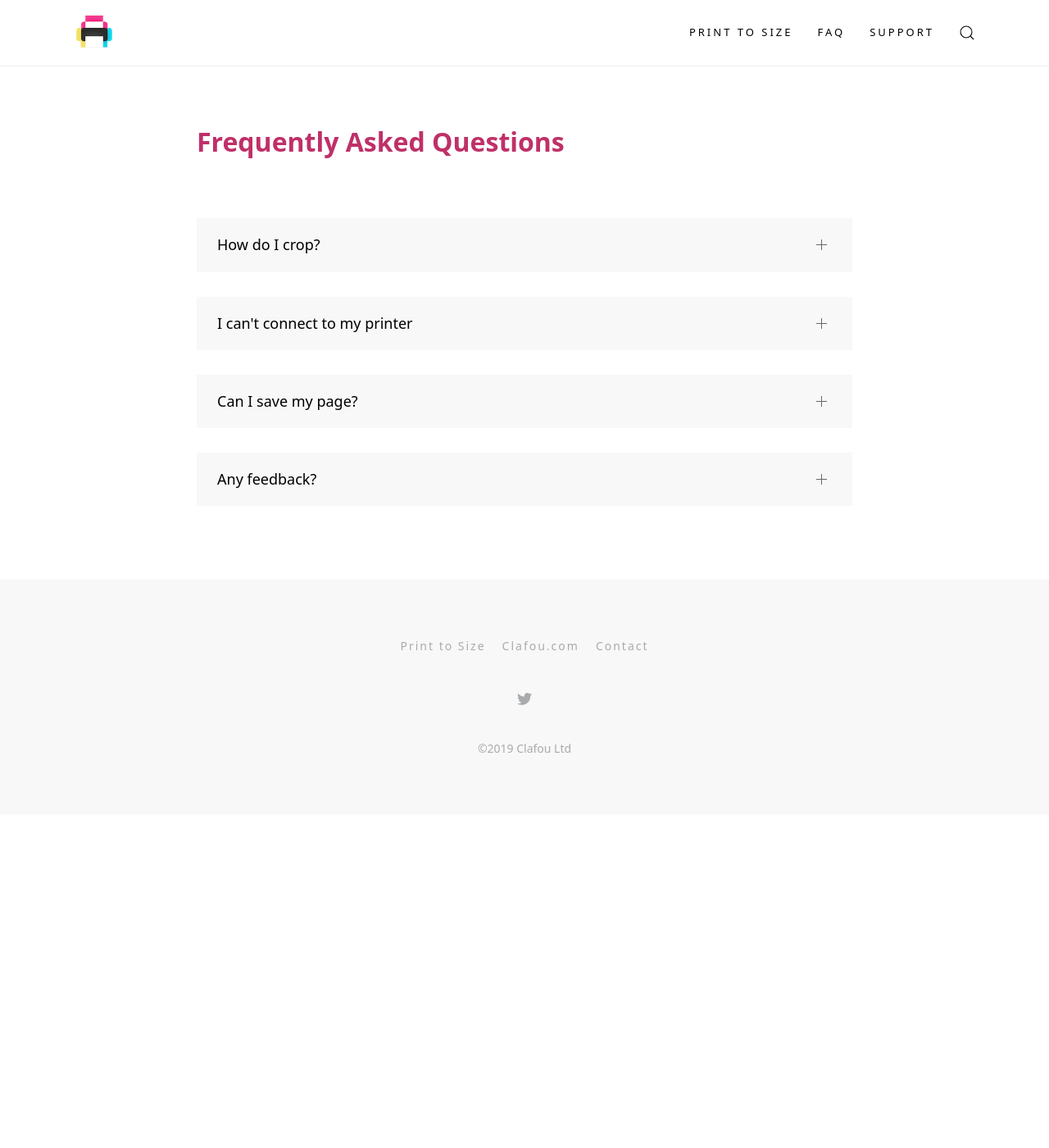
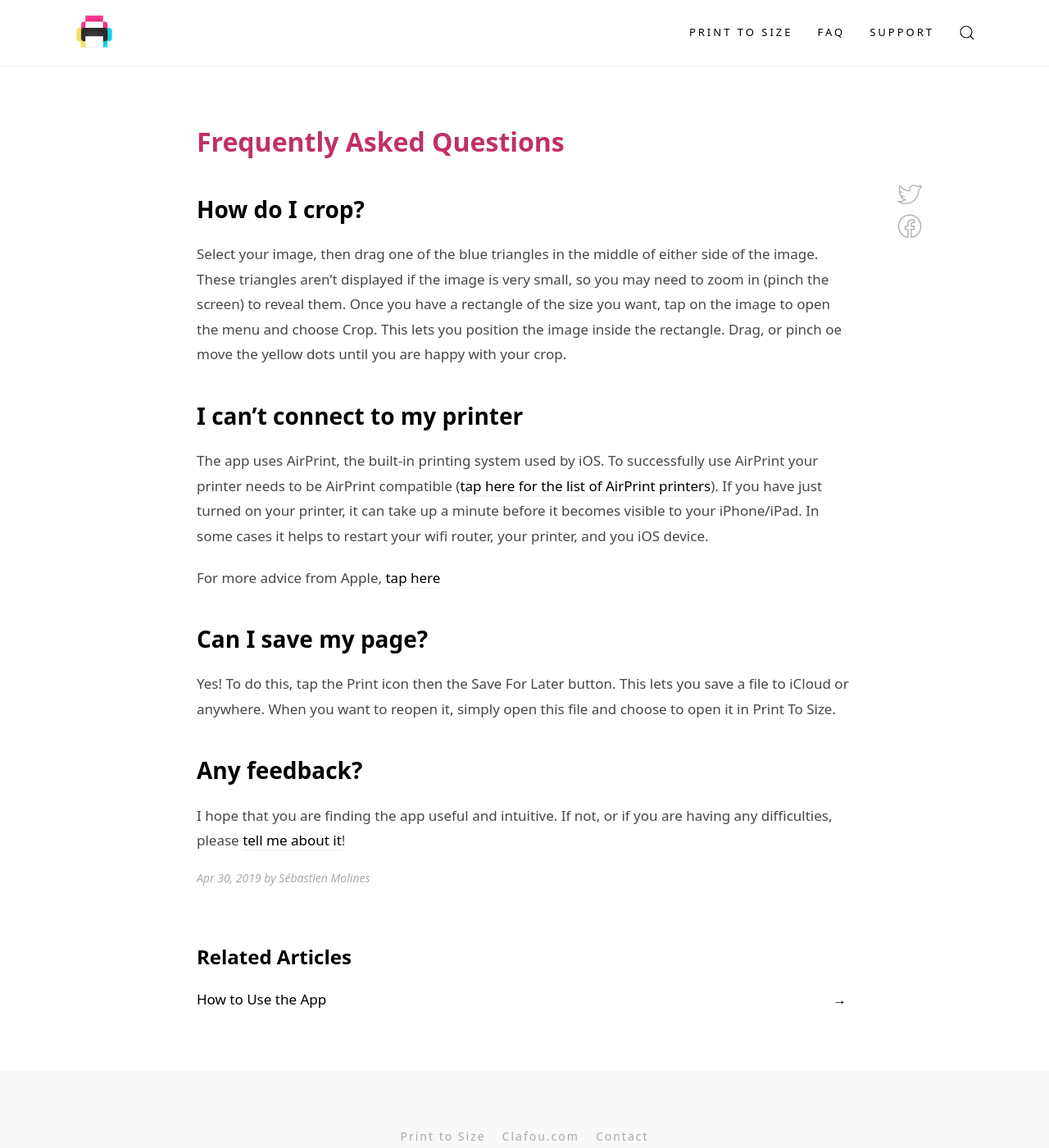
Before and after one commit to Clafou/support.print, a Jekyll site: the page built from _posts/2019-04-30-faq.md, in a window 1280 px wide and 1400 px high. Shown: the whole window at 82% size. Built offline with Jekyll 4.4.1, drawn with Linux system fonts in a browser that asks for light colours.

Commit message:
Moved the FAQ to a regular post instead of using the theme's FAQ format (which does not render md links properly and is not really helpful with its expandable sections).

```diff
--- a/_posts/2019-04-30-faq.md
+++ b/_posts/2019-04-30-faq.md
@@ -1,9 +1,25 @@
 ---
-layout: page
+layout: post
 title: Frequently Asked Questions
 permalink: /faq/
 categories: [Getting Started]
 ---
-<br/>
 
-{% include faqs.html %}
+## How do I crop?
+
+Select your image, then drag one of the blue triangles in the middle of either side of the image. These triangles aren't displayed if the image is very small, so you may need to zoom in (pinch the screen) to reveal them.
+Once you have a rectangle of the size you want, tap on the image to open the menu and choose Crop. This lets you position the image inside the rectangle. Drag, or pinch oe move the yellow dots until you are happy with your crop.
+
+## I can't connect to my printer
+
+The app uses AirPrint, the built-in printing system used by iOS. To successfully use AirPrint your printer needs to be AirPrint compatible ([tap here for the list of AirPrint printers](http://support.apple.com/en-us/HT201311)). If you have just turned on your printer, it can take up a minute before it becomes visible to your iPhone/iPad. In some cases it helps to restart your wifi router, your printer, and you iOS device.
+
+For more advice from Apple, [tap here](https://support.apple.com/en-ie/HT203343)
+
+## Can I save my page?
+
+Yes! To do this, tap the Print icon then the Save For Later button. This lets you save a file to iCloud or anywhere. When you want to reopen it, simply open this file and choose to open it in Print To Size.
+
+## Any feedback?
+
+I hope that you are finding the app useful and intuitive. If not, or if you are having any difficulties, please [tell me about it](http://www.clafou.com/contact.html)!
```
Also changed, not shown: _faqs/2019-04-30-faq-1.md (deleted, +0 -5 lines), _faqs/2019-04-30-faq-2.md (deleted, +0 -7 lines), _faqs/2019-04-30-faq-3.md (deleted, +0 -5 lines), _faqs/2019-04-30-faq-4.md (deleted, +0 -5 lines).
